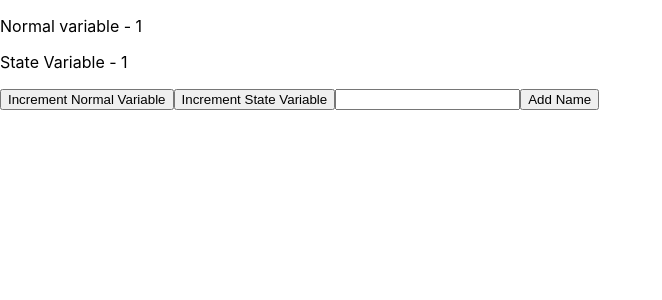
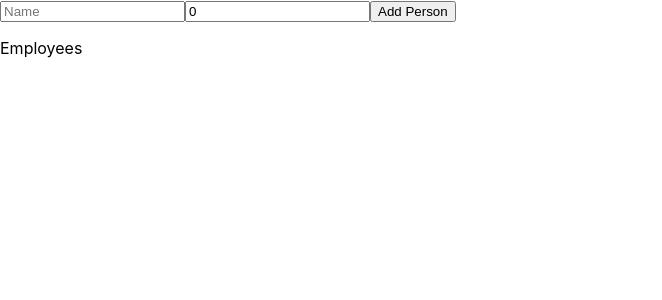
Before and after one commit to udurgesh6/training3, a React (Create React App) app: page / in a window 1280 px wide. Shown: the top 300 px of the page, without its empty margins (0-662 px from the left). Built offline with nearby package versions, Linux system fonts and the light colour scheme.

Commit message:
useState advanced with array, objects, addition, removal

```diff
--- a/src/App.js
+++ b/src/App.js
@@ -1,38 +1,51 @@
 import React, { useState } from "react";
 
 const App = () => {
-  const [num, setNum] = useState(1);
-  let num1 = 1;
-  const incrementNormalVariable = () => {
-    num1 = num1 + 1;
-    console.log(num1);
+  const [people, setPeople] = useState([]);
+  const [name, setName] = useState("");
+  const [id, setId] = useState(0);
+  const addPerson = () => {
+    let filteredElement = people.filter((ele) => ele.person_id === id);
+    if (filteredElement.length > 0) {
+      alert("Person with this ID already exists!");
+    } else {
+      let obj = {
+        person_name: name,
+        person_id: id,
+      };
+      setPeople((people) => [...people, obj]);
+      setName("");
+      setId(0);
+    }
   };
-  const incrementStateVariable = () => {
-    setNum((num) => num + 1);
-    console.log(num);
+  const removePerson = (pers_id) => {
+    let tempPeople = people.filter((ele) => ele.person_id !== pers_id);
+    setPeople(tempPeople);
   };
-  const [name, setName] = useState("");
-  const [names, setNames] = useState([]);
-
-  const onNameAdd = () => {
-    setNames((names) => [...names, name]);
-  };
-
   return (
     <div>
-      <p>Normal variable - {num1}</p>
-      <p>State Variable - {num}</p>
-      <button onClick={incrementNormalVariable}>
-        Increment Normal Variable
-      </button>
-      <button onClick={incrementStateVariable}>Increment State Variable</button>
       <input
+        placeholder="Name"
+        type="text"
         value={name}
-        onChange={(pyanshi) => setName(pyanshi.target.value)}
+        onChange={(e) => setName(e.target.value)}
       />
-      <button onClick={onNameAdd}>Add Name</button>
-      {names.map((element, index) => (
-        <p key={index}>{element}</p>
+      <input
+        placeholder="Id"
+        type="number"
+        value={id}
+        onChange={(e) => setId(e.target.value)}
+      />
+      <button onClick={addPerson}>Add Person</button>
+      <p>Employees</p>
+      {people.map((ele, eleIndex) => (
+        <div key={eleIndex}>
+          <p>Name = {ele.person_name}</p>
+          <p>Id - {ele.person_id}</p>
+          <button onClick={() => removePerson(ele.person_id)}>
+            Remove {ele.person_name}
+          </button>
+        </div>
       ))}
     </div>
   );
```
